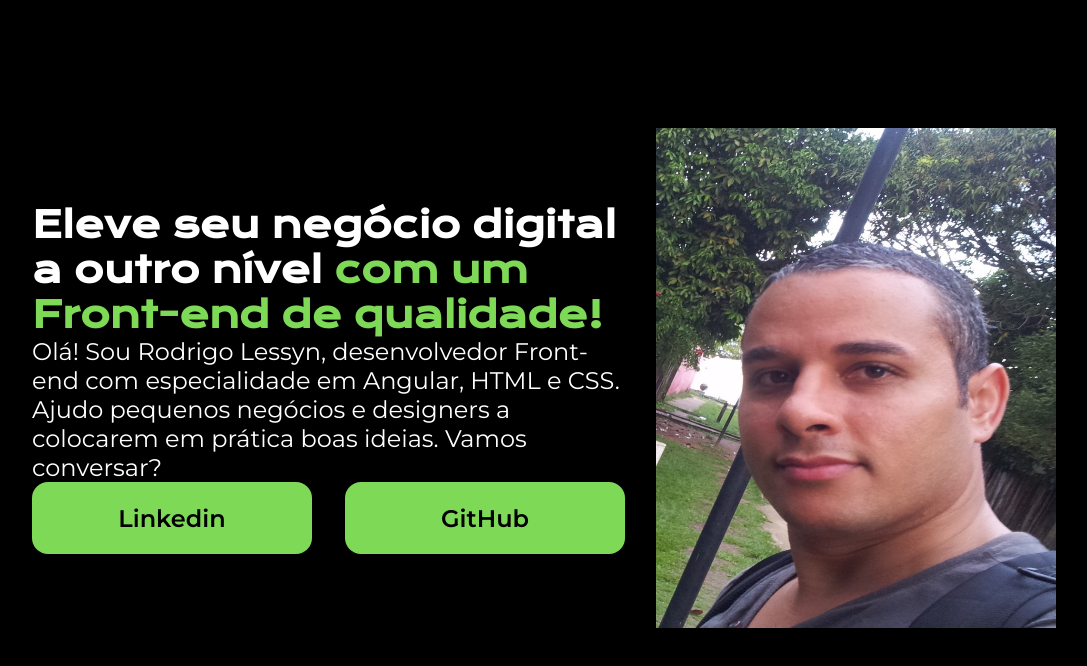
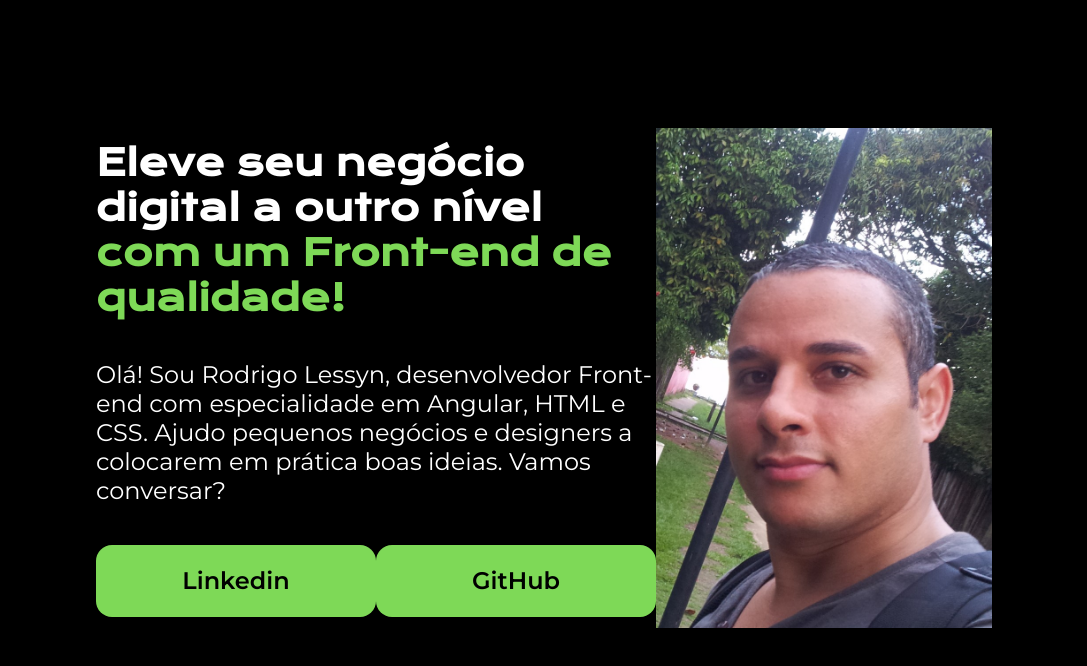
Before and after one commit to Lessyn/Front-End, a plain HTML site: page HTML/index.html in a window 1280 px wide. Shown: the whole page, without its empty margins (96-1183 px from the left). Drawn offline with nearby package versions, Linux system fonts and the light colour scheme.

Commit message:
Ajustando o espaçamento
Nessa aula, você aprendeu como:
Definir espaçamento vertical e horizontal;
Posicionar os elementos em coluna com Flexbox;
Utilizar o recurso Gap para espaçar cada elemento filho.

```diff
--- a/HTML/style.css
+++ b/HTML/style.css
@@ -21,14 +21,18 @@ body{
 }
 
 .apresentacao{
-    margin: 10%;
+    margin: 10% 15%;
     display: flex;
     align-items: center;
     justify-content: space-between;
 }
 
 .apresentacao__conteudo{
-    width: 593px;
+    width: 615px;
+    display: flex;
+    flex-direction: column;
+    gap: 40px;
+
 }
 
 .apresentacao__conteudo__titulo{
```
